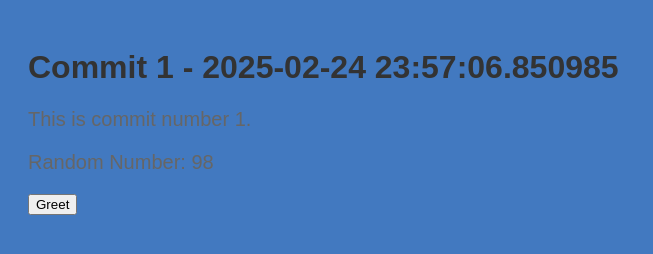
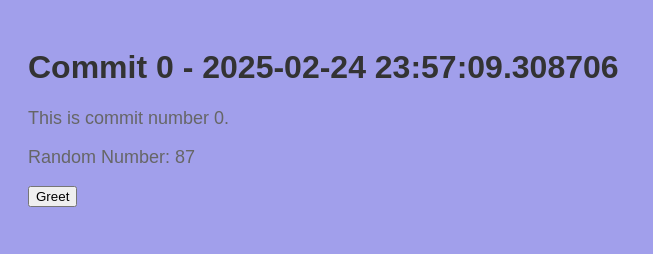
Before and after one commit to polishflits/autogen-repo-20250224235704, a plain HTML site: page index.html in a window 1280 px wide. Shown: the whole page, without its empty margins (0-653 px from the left). Drawn offline with Linux system fonts and the light colour scheme.

Commit message:
📝 Auto commit 0 with HTML, CSS, and JS

```diff
--- a/index.html
+++ b/index.html
@@ -2,13 +2,13 @@
     <!DOCTYPE html>
     <html>
     <head>
-        <title>Commit 1 - 2025-02-24 23:57:06.850985</title>
+        <title>Commit 0 - 2025-02-24 23:57:09.308706</title>
         <link rel="stylesheet" href="style.css">
     </head>
     <body>
-        <h1>Commit 1 - 2025-02-24 23:57:06.850985</h1>
-        <p>This is commit number 1.</p>
-        <p>Random Number: 98</p>
+        <h1>Commit 0 - 2025-02-24 23:57:09.308706</h1>
+        <p>This is commit number 0.</p>
+        <p>Random Number: 87</p>
         <button onclick="greet()">Greet</button>
         <script src="script.js"></script>
     </body>
--- a/script.js
+++ b/script.js
@@ -2,4 +2,4 @@
     function greet() {
         alert('Hello from commit ' + commitNumber + '!');
     }
-    var commitNumber = 1;
+    var commitNumber = 0;
--- a/style.css
+++ b/style.css
@@ -1,7 +1,7 @@
 
     body {
         font-family: Arial, sans-serif;
-        background-color: #4279c0;
+        background-color: #a19feb;
         padding: 20px;
     }
     h1 {
@@ -9,5 +9,5 @@
     }
     p {
         color: #666;
-        font-size: 20px;
+        font-size: 18px;
     }
```
